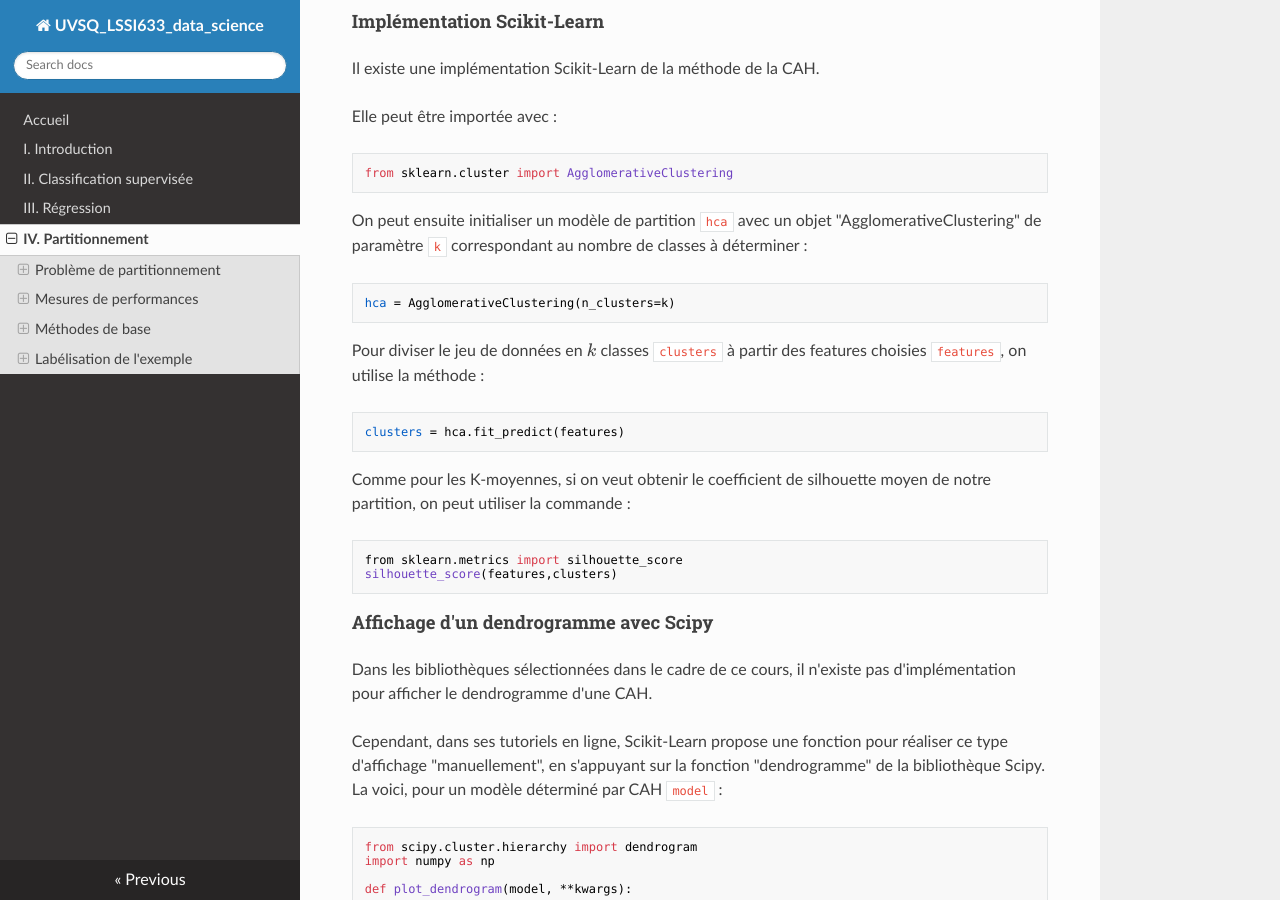
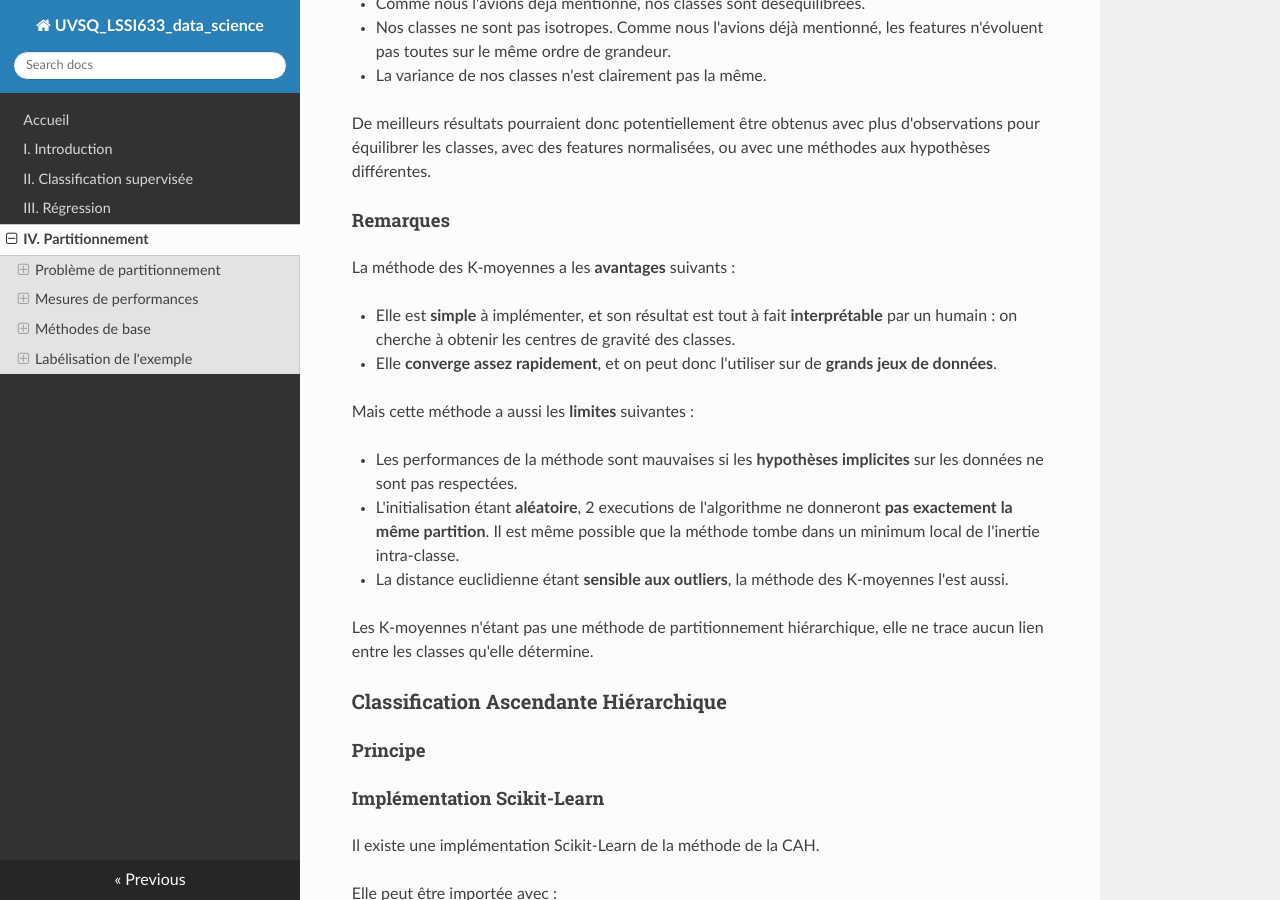
Before and after one commit to NicOudart/UVSQ_LSSI633_data_science, an MkDocs documentation site: the page built from docs/Chap4_Partitionnement.md, in a window 1280 px wide and 900 px high, scrolled down 18754 px. Built offline with MkDocs 1.6.1, drawn with Linux system fonts in a browser that asks for light colours; nearby versions of some CDN libraries; some of the changed text lies outside the part shown.

Commit message:
-Progress on Chapter 4.

```diff
--- a/docs/Chap4_Partitionnement.md
+++ b/docs/Chap4_Partitionnement.md
@@ -314,10 +314,14 @@
 |- On assigne à chaque individu la classe $i$ de point $h_i$ le plus proche selon une mesure de distance.|
 |- On calcule le barycentre $g_i$ de chacune des classes.|
 |- On assigne à $h_i$ le point $g_i$ pour chacune des classes.|
+|Le but est de faire converger les $h_i$ vers les barycentres des centres de gravité des classes idéales.|
 
 ![K-moyennes](img/Chap4_k_moyennes.png)
 
-Lorsque l'on utilise la méthodes K-moyennes, on fait des hypothèses implicites :
+Il est à noter que dans la plupart des implémentations des K-moyennes, la distance choisie est la **distance euclidienne**.
+Néanmoins, d'autres mesures de distance peuvent être envisagées.
+
+Il est également essentiel d'avoir en tête que lorsque l'on utilise les K-moyennes, on fait des hypothèses implicites :
 
 * $k$ est bien le nombre de classes optimal.
 
@@ -327,11 +331,13 @@
 
 * Chaque classe a le même nombre d'individus : elles sont "**équilibrées**".
 
+![Cas problématiques pour les K-moyennes](img/Chap4_cas_problematiques_k_moyennes.png)
+
 Plusieurs approches peuvent être proposées en cas de non-respect de ces hypothèse :
 
 * Le nombre de classes optimal peut être estimé avec une des méthodes vues précédemment.
 
-* Si les classes ne sont **pas isotropes**, c'est peut-être parce que les features évoluent sur des ordres de grandeur différents.
+* Si les classes sont **anisotropes**, c'est peut-être parce que les features évoluent sur des ordres de grandeur différents.
 Une **normalisation** des features peut alors aider.
 
 * Si les classes sont **déséquilibrées**, il est recommandé de tester plusieurs initialisations des K-moyennes, pour éviter de rester bloqué dans un minimum local d'inertie intra-classe.
@@ -516,6 +522,23 @@
 De meilleurs résultats pourraient donc potentiellement être obtenus avec plus d'observations pour équilibrer les classes, avec des features normalisées, ou avec une méthodes aux hypothèses différentes.
 
 #### Remarques
+
+La méthode des K-moyennes a les **avantages** suivants :
+
+* Elle est **simple** à implémenter, et son résultat est tout à fait **interprétable** par un humain : on cherche à obtenir les centres de gravité des classes.
+
+* Elle **converge assez rapidement**, et on peut donc l'utiliser sur de **grands jeux de données**.
+
+Mais cette méthode a aussi les **limites** suivantes :
+
+* Les performances de la méthode sont mauvaises si les **hypothèses implicites** sur les données ne sont pas respectées.
+
+* L'initialisation étant **aléatoire**, 2 executions de l'algorithme ne donneront **pas exactement la même partition**.
+Il est même possible que la méthode tombe dans un minimum local de l'inertie intra-classe.
+
+* La distance euclidienne étant **sensible aux outliers**, la méthode des K-moyennes l'est aussi.
+
+Les K-moyennes n'étant pas une méthode de partitionnement hiérarchique, elle ne trace aucun lien entre les classes qu'elle détermine.
 
 ### Classification Ascendante Hiérarchique
 
```
Also changed, not shown: docs/img/Chap4_cas_problematiques_k_moyennes.png (added).
